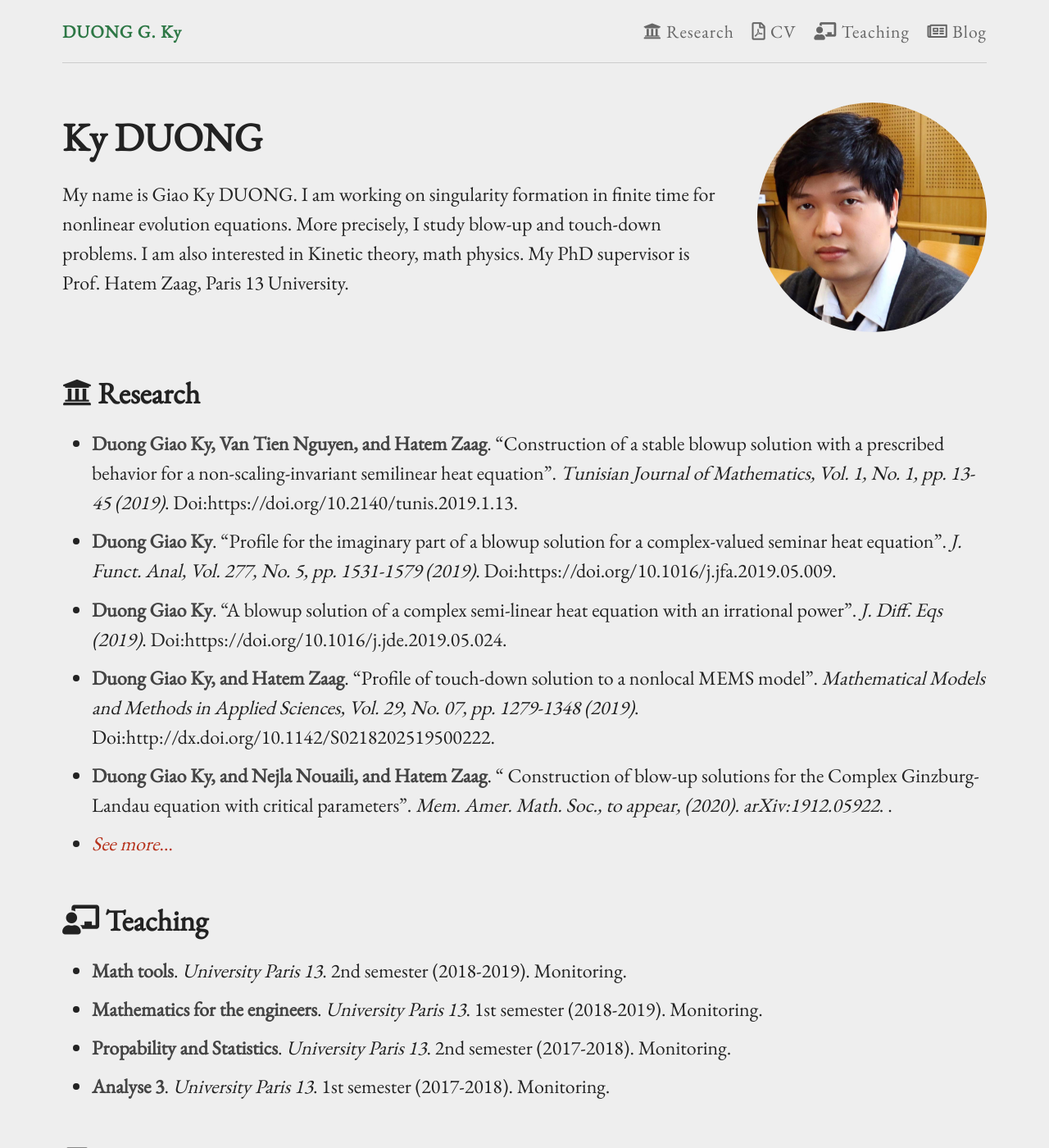
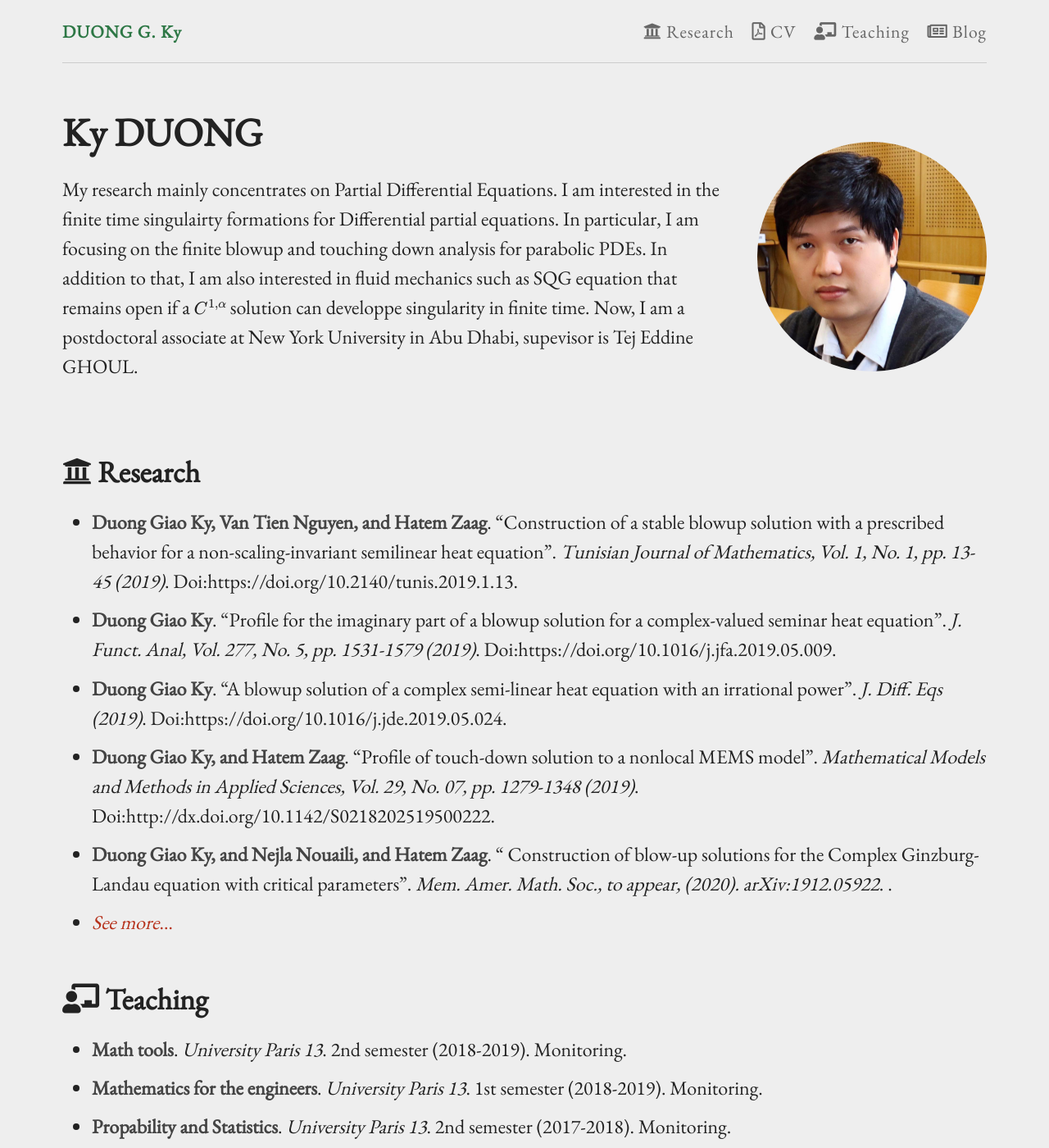
Before and after one commit to duonggiaoky/duonggiaoky.github.io, a Jekyll site: the page built from index.md, in a window 1280 px wide and 1400 px high. Shown: the whole window at 82% size. Built offline with Jekyll 4.4.1, drawn with Linux system fonts in a browser that asks for light colours; formulas are drawn with MathJax 3; some of the changed text lies outside the part shown.

Commit message:
Update index.md
Update

```diff
--- a/index.md
+++ b/index.md
@@ -8,7 +8,7 @@ permalink: /
   <div class="info">
     <h1>{{ site.author.name }}</h1>
     <p>
-   My name is Giao Ky DUONG.  I am  working on   singularity formation in finite time for  nonlinear   evolution equations. More precisely, I study   blow-up and touch-down problems.  I am also interested in Kinetic theory, math physics. My PhD supervisor  is Prof. Hatem Zaag, Paris 13 University.
+  My research mainly concentrates  on  Partial Differential Equations. I am interested in  the finite time singulairty formations for Differential partial equations. In particular, I am focusing on the finite blowup and touching down analysis for parabolic PDEs. In addition to that, I am also interested in fluid mechanics  such  as SQG equation that remains open if a $C^{1,\alpha}$ solution can developpe singularity in finite time.  Now, I am a postdoctoral associate at New York University in Abu Dhabi, supevisor is Tej Eddine GHOUL.
     </p>
   </div>
   <div class="captioned-img">
@@ -48,5 +48,5 @@ permalink: /
 ## <i class="fas fa-mail-bulk"></i> Contact
 
 - **Website**: [duonggiaoky.github.io](https://duonggiaoky.github.io)
-- **Office**: Bureau A401, LAGA, University Paris 13
+- **Office**: Office 1100A,  Bulding A2,  Department of mathematics, NYU inn Abu Dhabi
 - **Email**: [{{site.author.email}}](mailto:{{site.author.email}})
```
